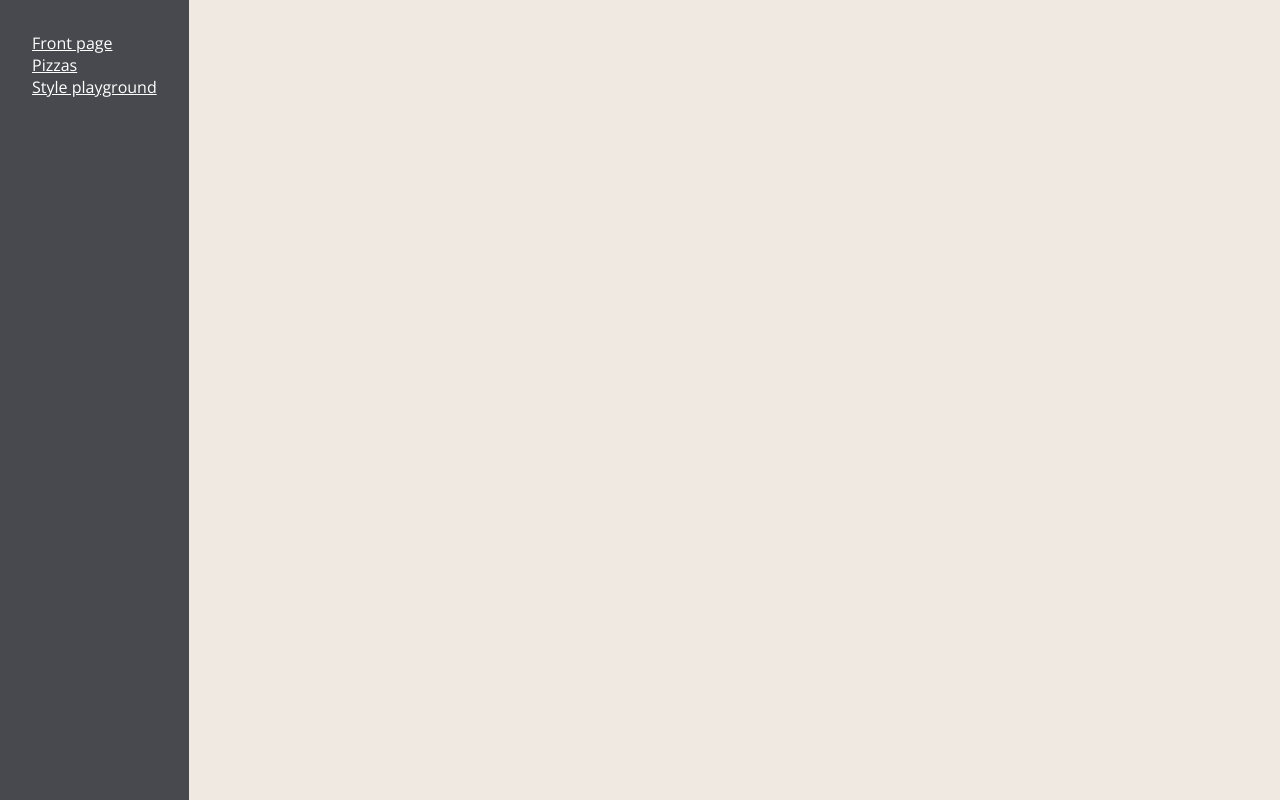
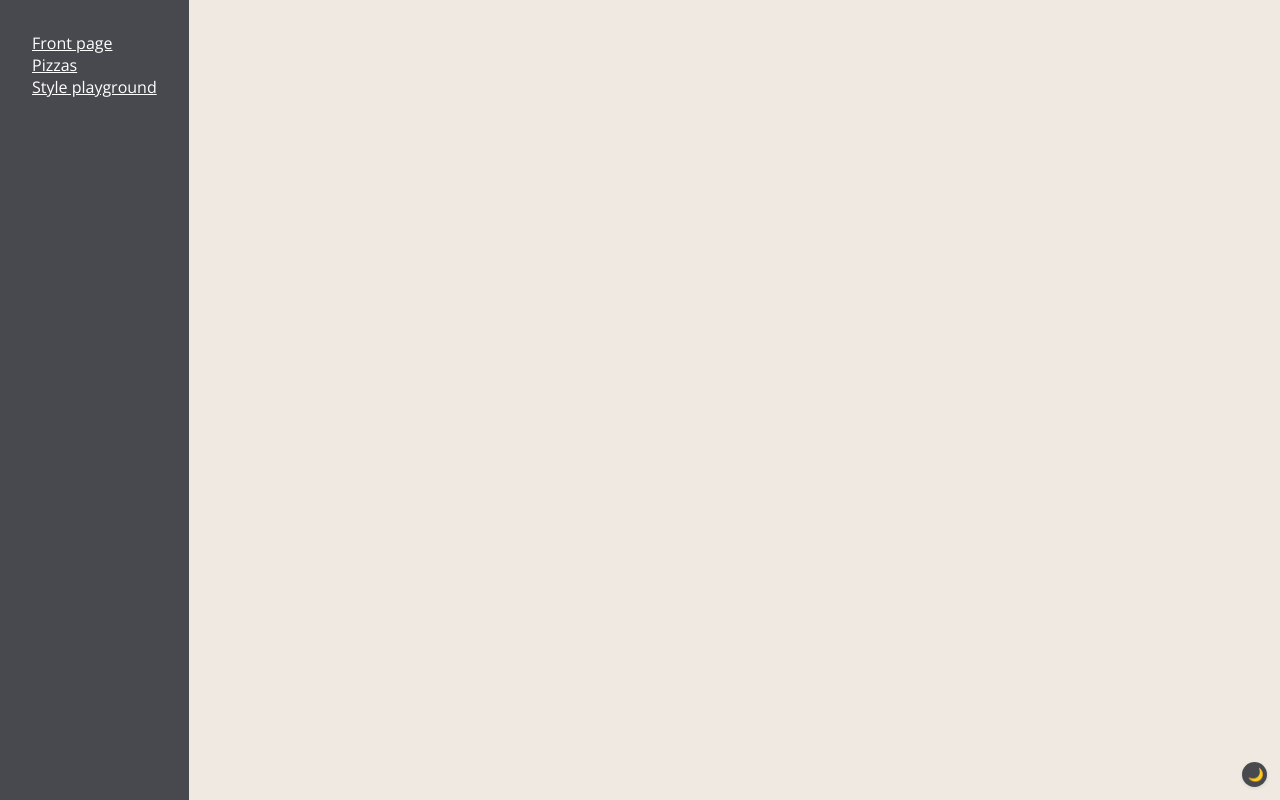
Before and after one commit to Znegl/nuxt-pizza-selector, a Nuxt app: page / in a window 1280 px wide. Built offline with nearby package versions, Linux system fonts and the light colour scheme; a web font is replaced by a local one.

Commit message:
Added dark mode and an error message when indexed db ins't supported

```diff
--- a/layouts/default.vue
+++ b/layouts/default.vue
@@ -2,8 +2,25 @@
   <div class="page-wrapper">
     <MainNavigation/>
     <main class="main-content">
-      <nuxt/>
+      <nuxt v-if="supportsIndexedDb"/>
+      <article
+        v-else
+        class="error-message"
+      >
+        <h1>Sadly, your browser isn't (yet) supported</h1>
+        <p>The foundation of this site is build on top of IndexedDB (a browser feature).</p>
+        <p>To see a list of supported browsers, please refer to the <a href="https://caniuse.com/#feat=indexeddb2">"Can
+          I use" page for Indexed DB 2.0</a>.</p>
+      </article>
     </main>
+    <button
+      @click="darkModeEnabled = !darkModeEnabled"
+      class="dark-mode-button"
+      type="button"
+      title="Toggle dark mode"
+    >
+      {{darkModeEnabled ? '☀️' : '🌙'}}
+    </button>
   </div>
 </template>
 
@@ -12,6 +29,19 @@
 
   export default {
     components: { MainNavigation },
+    data() {
+      return {
+        darkModeEnabled: false,
+        supportsIndexedDb: process.server || window.indexedDB,
+      }
+    },
+    head() {
+      return {
+        bodyAttrs: {
+          class: this.darkModeEnabled ? 'dark-mode' : '',
+        },
+      }
+    },
   }
 </script>
 <style lang="less">
@@ -19,10 +49,16 @@
   @main-background-color: #EFE9E1;
   @input-field-background-color: lighten(@main-background-color, 10);
   @link-color: navy;
+  @text-color: black;
 
   // Navigation colors
   @navigation-background-color: #47494E;
   @navigation-link-color: white;
+  @navigation-text-color: @main-background-color;
+
+  // UI element colors
+  @button-color: @navigation-background-color;
+  @button-text-color: @main-background-color;
 
   :root {
     // Main colors
@@ -33,6 +69,10 @@
     // Navigation colors
     --navigation-background-color: @navigation-background-color;
     --navigation-link-color: @navigation-link-color;
+
+    // UI element colors
+    --button-color: @button-color;
+    --button-text-color: @button-text-color;
   }
 
   *,
@@ -45,6 +85,23 @@
   body {
     font-family: 'Open Sans', serif;
     background: var(--main-background-color);
+    color: var(--text-color);
+
+    &.dark-mode {
+      // Main colors
+      --main-background-color: darken(@navigation-background-color, 5);
+      --input-field-background-color: mix(@navigation-background-color, @input-field-background-color);
+      --link-color: @navigation-link-color;
+      --text-color: @navigation-text-color;
+
+      // Navigation colors
+      --navigation-background-color: darken(@navigation-background-color, 10);
+      --navigation-link-color: @navigation-link-color;
+
+      // UI element colors
+      --button-color: @button-text-color;
+      --button-text-color: @button-color;
+    }
   }
 
   h1, h2, h3, h4 {
@@ -86,8 +143,8 @@
   .fake-button,
   input[type=submit] {
     border: none;
-    background: var(--navigation-background-color);
-    color: var(--main-background-color);
+    background: var(--button-color, @button-color);
+    color: var(--button-text-color, @button-text-color);
     border-radius: 0.3em;
     font-size: .8em;
     font-family: inherit;
@@ -103,6 +160,19 @@
     &:active {
       transform: scale(.95);
       box-shadow: none;
+    }
+
+    &.big {
+      font-size: 1.1em;
+    }
+  }
+
+  .error-message {
+    background: #D67171;
+    padding: 1em 1.5em;
+
+    > *:first-child {
+      margin-top: 0;
     }
   }
 
@@ -123,7 +193,7 @@
   .main-navigation {
     padding-top: 2em;
     background: var(--navigation-background-color, black);
-    color: var(--main-background-color, white);
+    color: var(--navigation-text-color, white);
 
     ul {
       list-style: none;
@@ -139,4 +209,17 @@
 
   }
 
+  .dark-mode-button {
+    @size: 2em;
+    position: absolute;
+    display: block;
+    right: 1em;
+    bottom: 1em;
+    height: @size;
+    width: @size;
+    padding: 0;
+    text-align: center;
+    text-indent: .2em;
+    border-radius: 100%;
+  }
 </style>
```
